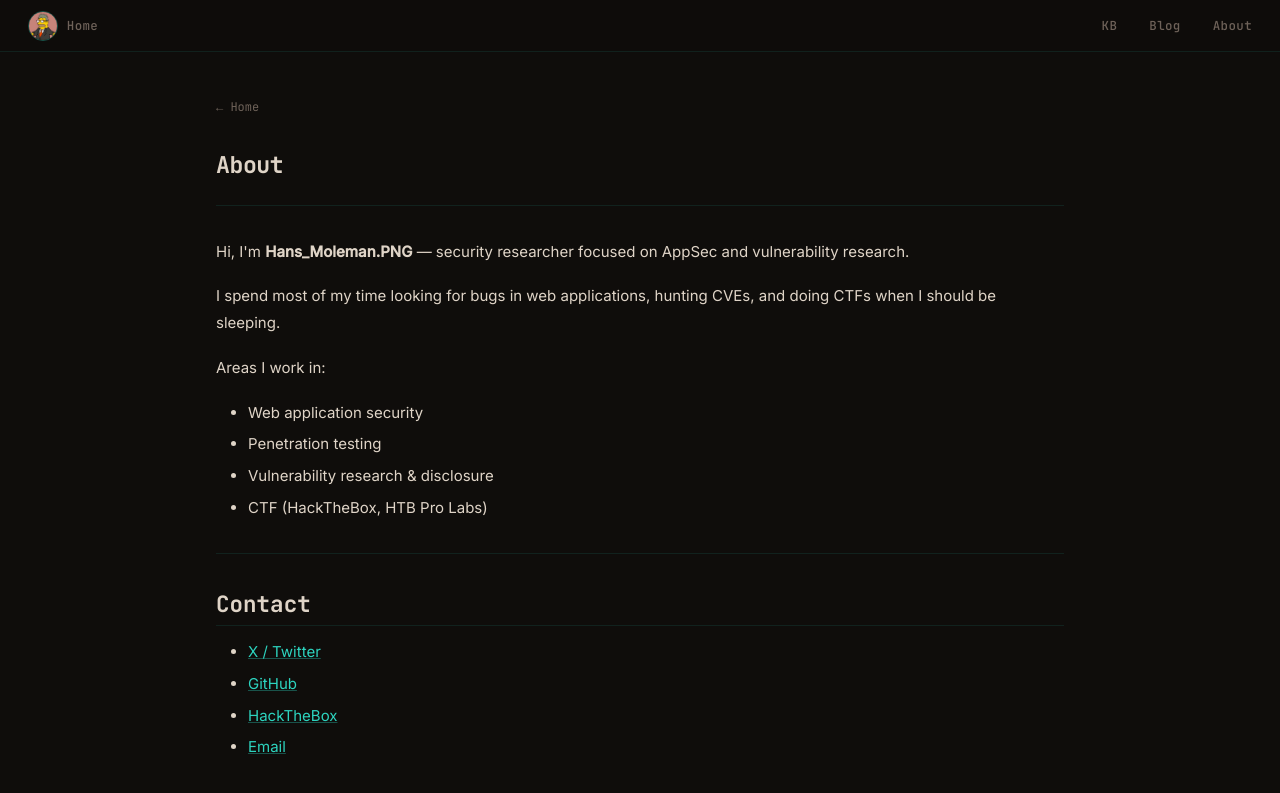
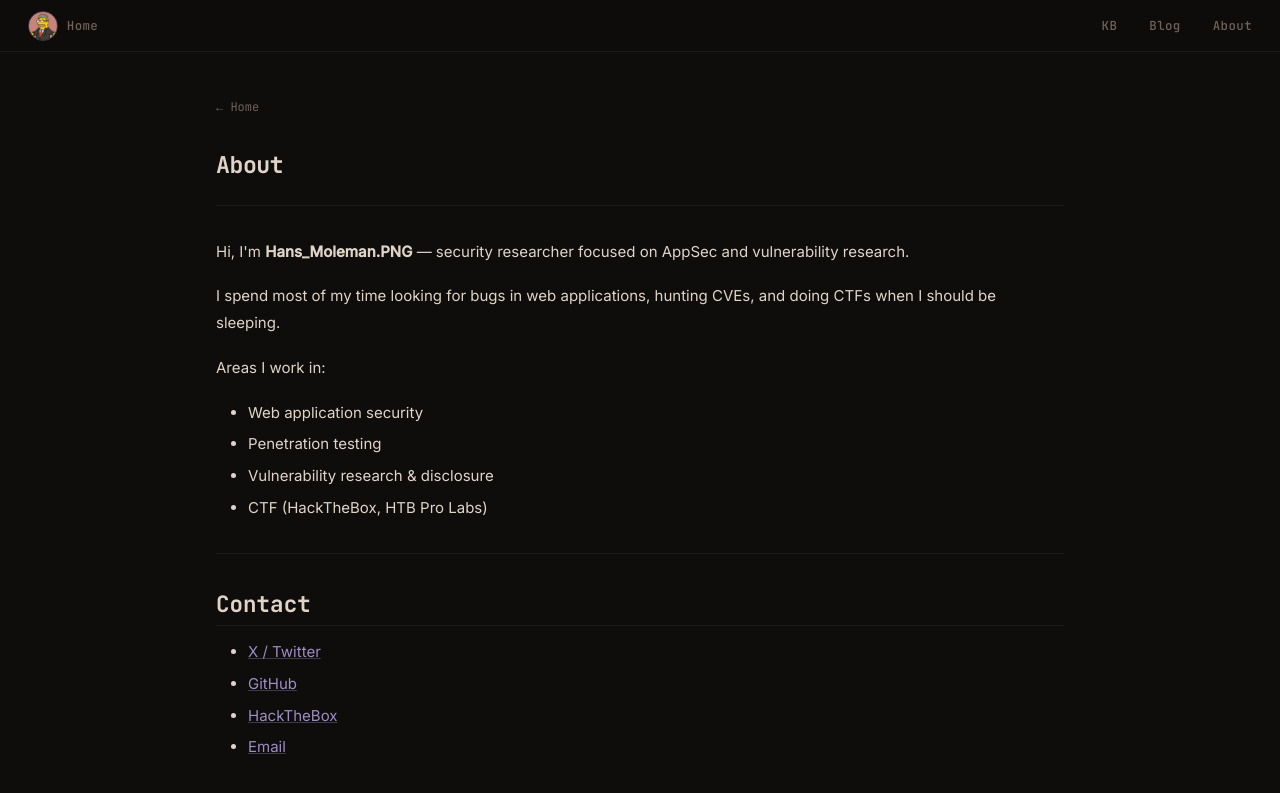
Before and after one commit to HansMolemanPNG/hansmolemanpng.github.io, an MkDocs documentation site: the page built from docs/about.md, in a window 1280 px wide. Shown: the top 793 px of the page. Built offline with MkDocs 1.6.1, drawn with Linux system fonts in a browser that asks for light colours.

Commit message:
Change accent to desaturated lila #9b8ec4
Teal was too visually dominant. Desaturated lila sits outside the
semaphore palette (green/orange/red) without competing for attention.
Hover: #ada2cf. Border rgba updated to match.

https://claude.ai/code/session_01RkizXWCwpk2GxfPxeWvNQ1

```diff
--- a/docs/assets/style.css
+++ b/docs/assets/style.css
@@ -9,10 +9,10 @@
   --surface2:     #1d1a16;
   --text:         #dfd4c7;
   --muted:        #6e6259;
-  --accent:       #2dd4bf;
-  --accent-hover: #57dccb;
-  --border:       #2dd4bf1a;
-  --border-hover: rgba(45, 212, 191, 0.35);
+  --accent:       #9b8ec4;
+  --accent-hover: #ada2cf;
+  --border:       #9b8ec41a;
+  --border-hover: rgba(155, 142, 196, 0.35);
 
   --writeup:      #f5a742;
   --cve:          #e05252;
```
